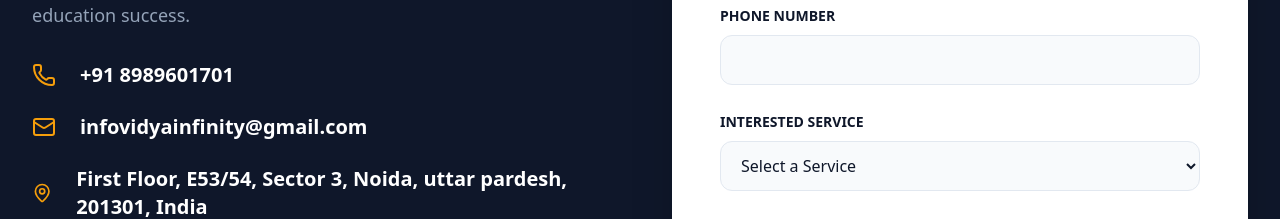
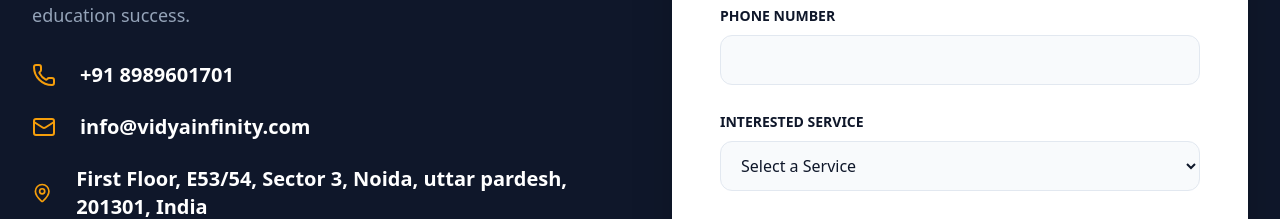
Before and after one commit to manishsirgg/vidyainfinity, a React (Vite) app: page / in a window 1280 px wide. Shown: the part 2802-3021 px from the top of the page. Built offline with nearby package versions, Linux system fonts and the light colour scheme.

Commit message:
Update constants.tsx

```diff
--- a/src/constants.tsx
+++ b/src/constants.tsx
@@ -5,7 +5,7 @@ import { GraduationCap, Globe, Languages, ShieldCheck, TrendingUp, MessageCircle
 export const CONTACT_INFO = {
   phone: "+91 8989601701",
   whatsapp: "918989601701",
-  email: "infovidyainfinity@gmail.com",
+  email: "info@vidyainfinity.com",
   address: "First Floor, E53/54, Sector 3, Noida, uttar pardesh, 201301, India",
 };
 
```
